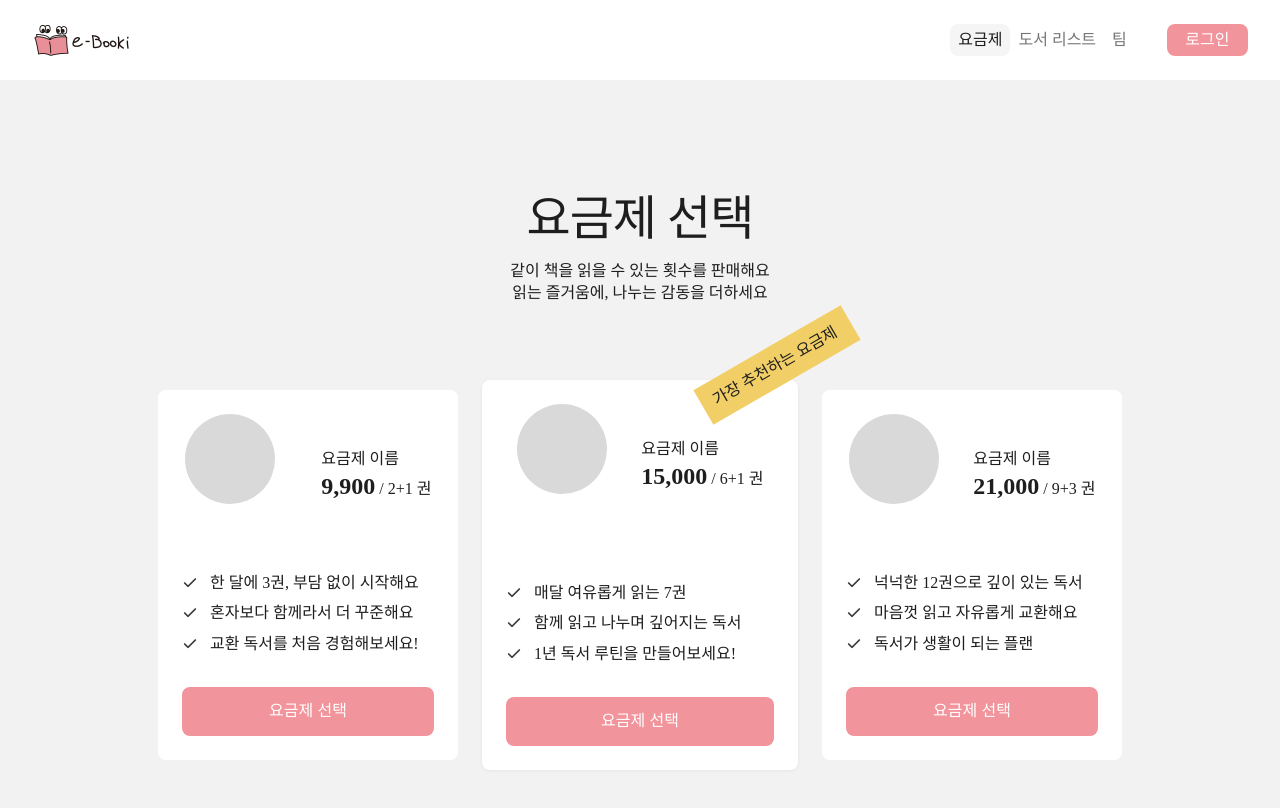
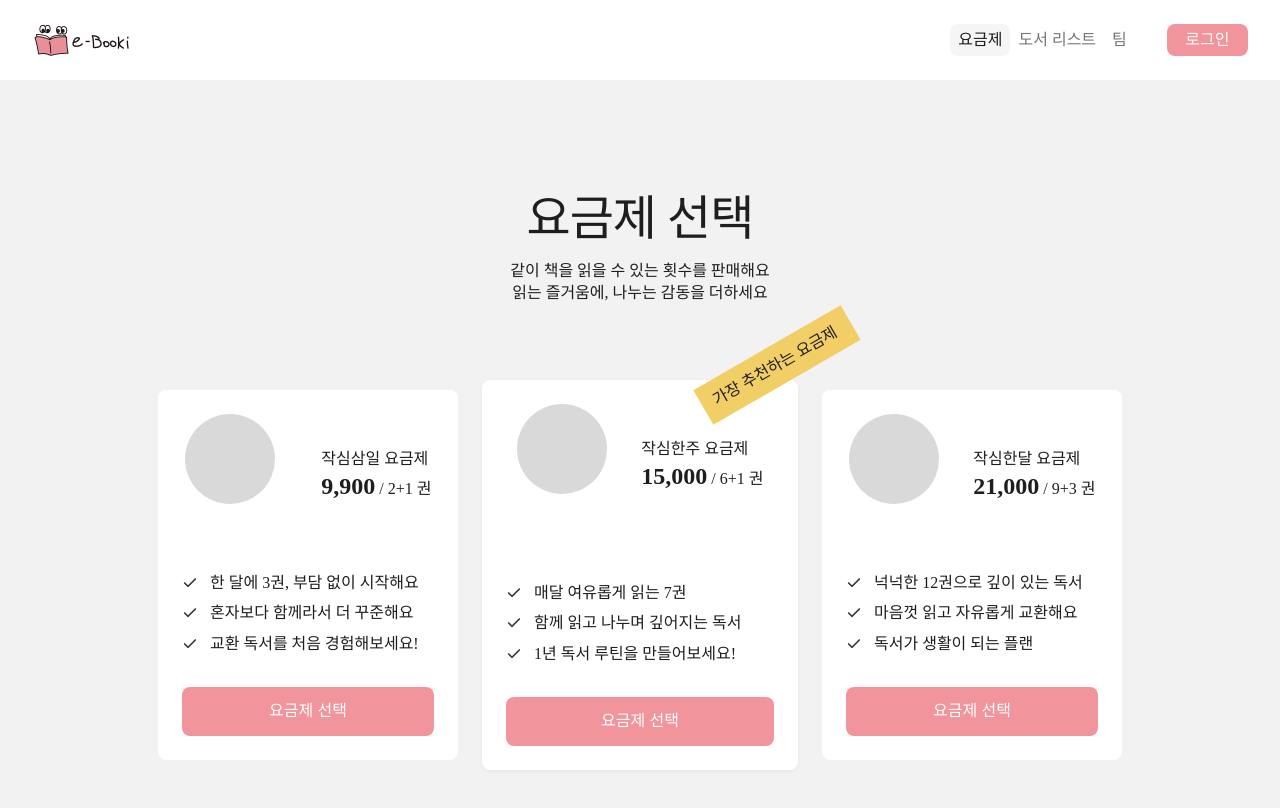
Before and after one commit to E-booki-Project/Ebooki_FE, a React (Vite) app: page /pricing in a window 1280 px wide. Shown: the top 808 px of the page. Built offline with nearby package versions, Linux system fonts and the light colour scheme.

Commit message:
fix: 요금제 이름 변경

```diff
--- a/src/pages/pricing/Pricing.jsx
+++ b/src/pages/pricing/Pricing.jsx
@@ -19,7 +19,7 @@ function Pricing() {
                     <P.PlanHeader>
                         <P.PlanIcon />
                         <P.PlanWrapper>
-                            <P.PlanName>요금제 이름</P.PlanName>
+                            <P.PlanName>작심삼일 요금제</P.PlanName>
                             <P.PlanPrice>
                                 9,900<span> / 2+1 권</span>
                             </P.PlanPrice>
@@ -58,7 +58,7 @@ function Pricing() {
                     <P.PlanHeader>
                         <P.PlanIcon />
                         <P.PlanWrapper>
-                            <P.PlanName>요금제 이름</P.PlanName>
+                            <P.PlanName>작심한주 요금제</P.PlanName>
                             <P.PlanPrice>
                                 15,000<span> / 6+1 권</span>
                             </P.PlanPrice>
@@ -88,7 +88,7 @@ function Pricing() {
                     <P.PlanHeader>
                         <P.PlanIcon />
                         <P.PlanWrapper>
-                            <P.PlanName>요금제 이름</P.PlanName>
+                            <P.PlanName>작심한달 요금제</P.PlanName>
                             <P.PlanPrice>
                                 21,000<span> / 9+3 권</span>
                             </P.PlanPrice>
```
